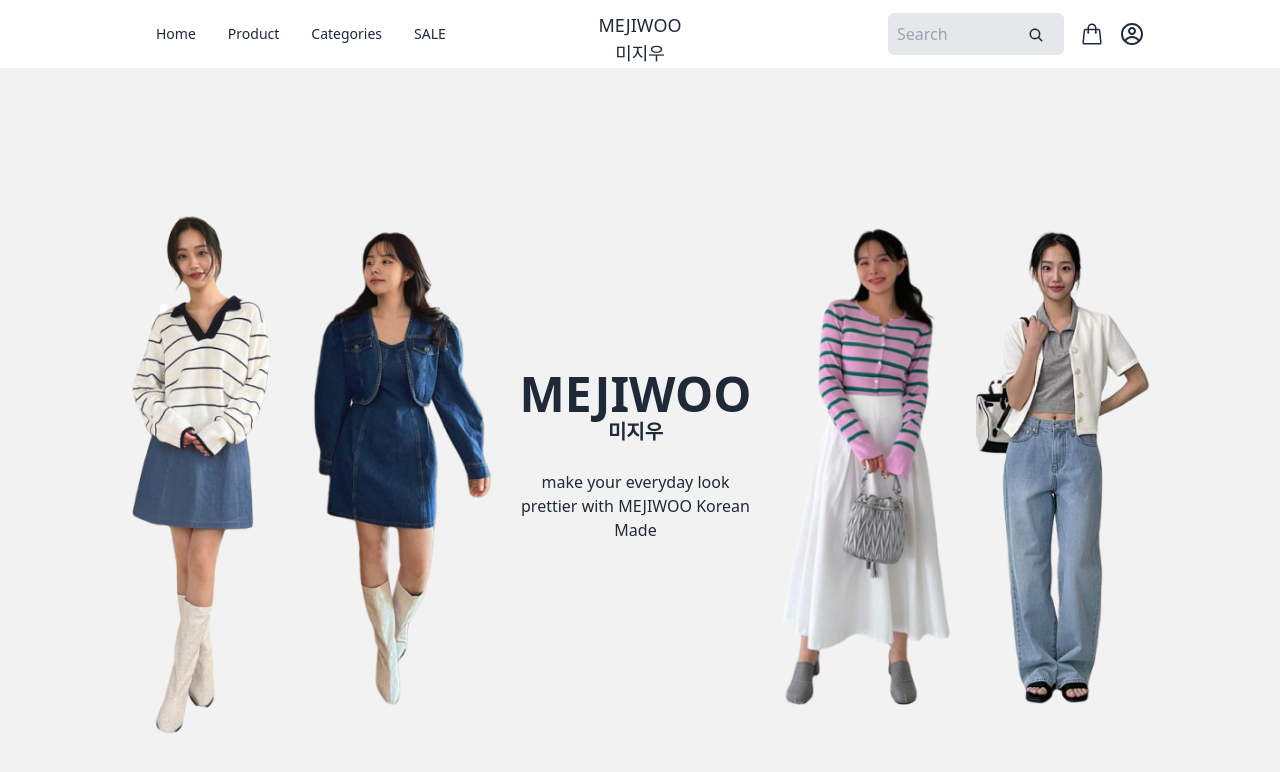
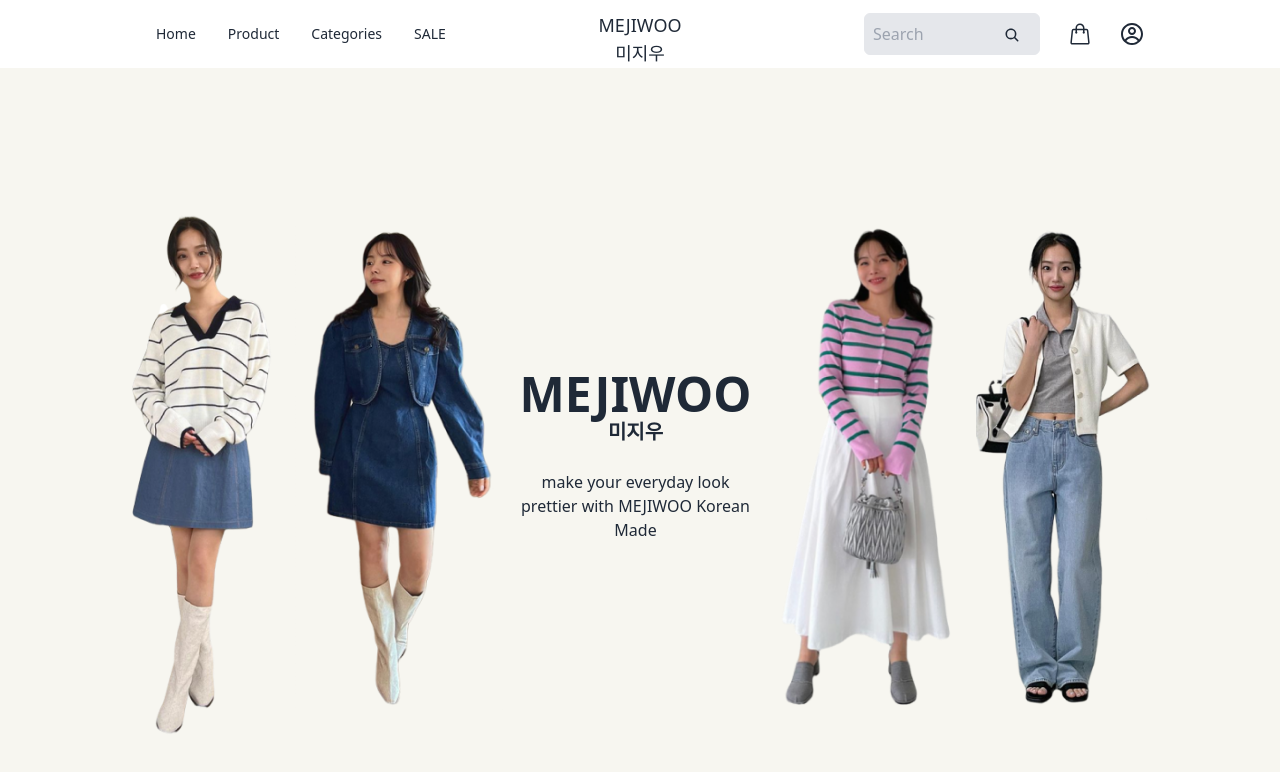
Before and after one commit to FazleRifat121/meij-woo, a React (Vite) app: page / in a window 1280 px wide. Shown: the top 772 px of the page. Built offline with nearby package versions, Linux system fonts and the light colour scheme.

Commit message:
changed the banner color

```diff
--- a/src/components/Navbar.jsx
+++ b/src/components/Navbar.jsx
@@ -66,7 +66,7 @@
           MEJIWOO <br />
           미지우
         </a>
-        <div className="navbar-end gap-4 ">
+        <div className="navbar-end gap-4 lg:gap-7 ">
           <div className="form-control relative hidden lg:flex">
             <input
               type="text"
--- a/src/components/banner/Banner.jsx
+++ b/src/components/banner/Banner.jsx
@@ -6,7 +6,7 @@
 const Banner = () => {
   return (
     <div>
-      <div className="hero bg-base-200 min-h-screen">
+      <div className="hero bg-[#F7F6F0] min-h-screen">
         <div className="hero-content text-center overflow-hidden">
           <div className="max-w-5xl flex justify-between items-center gap-4 flex-col lg:flex-row">
             <img src={img4} className="md:w-44" alt="" />
```
